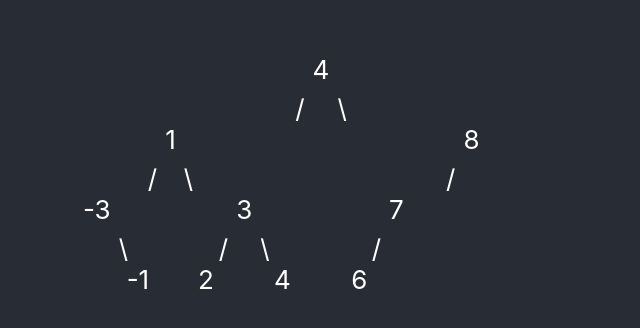
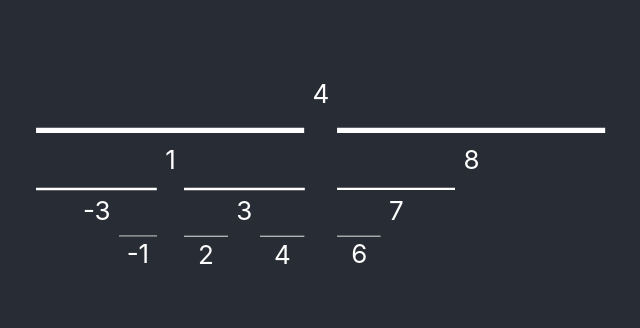
Before and after one commit to CadeWeiskopf/b-tree-madness, a React (Create React App) app: page / in a window 1280 px wide. Shown: the part 222-550 px from the top of the page, without its empty margins (319-959 px from the left). Built offline with nearby package versions, Linux system fonts and the light colour scheme.

Commit message:
svg lines, need to rotate accordingly

```diff
--- a/src/App.tsx
+++ b/src/App.tsx
@@ -29,7 +29,16 @@ function Node({ node }: { node: Node }) {
               flexDirection: "row-reverse",
             }}
           >
-            /
+            <svg viewBox="0 0 100 10">
+              <line
+                x1="0"
+                y1="5"
+                x2="100"
+                y2="5"
+                stroke="white"
+                strokeWidth="2"
+              />
+            </svg>
           </div>
           <Node node={node.left} />
         </div>
@@ -41,7 +50,16 @@ function Node({ node }: { node: Node }) {
               display: "flex",
             }}
           >
-            \
+            <svg viewBox="0 0 100 10">
+              <line
+                x1="0"
+                y1="5"
+                x2="100"
+                y2="5"
+                stroke="white"
+                strokeWidth="2"
+              />
+            </svg>
           </div>
           <Node node={node.right} />
         </div>
```
